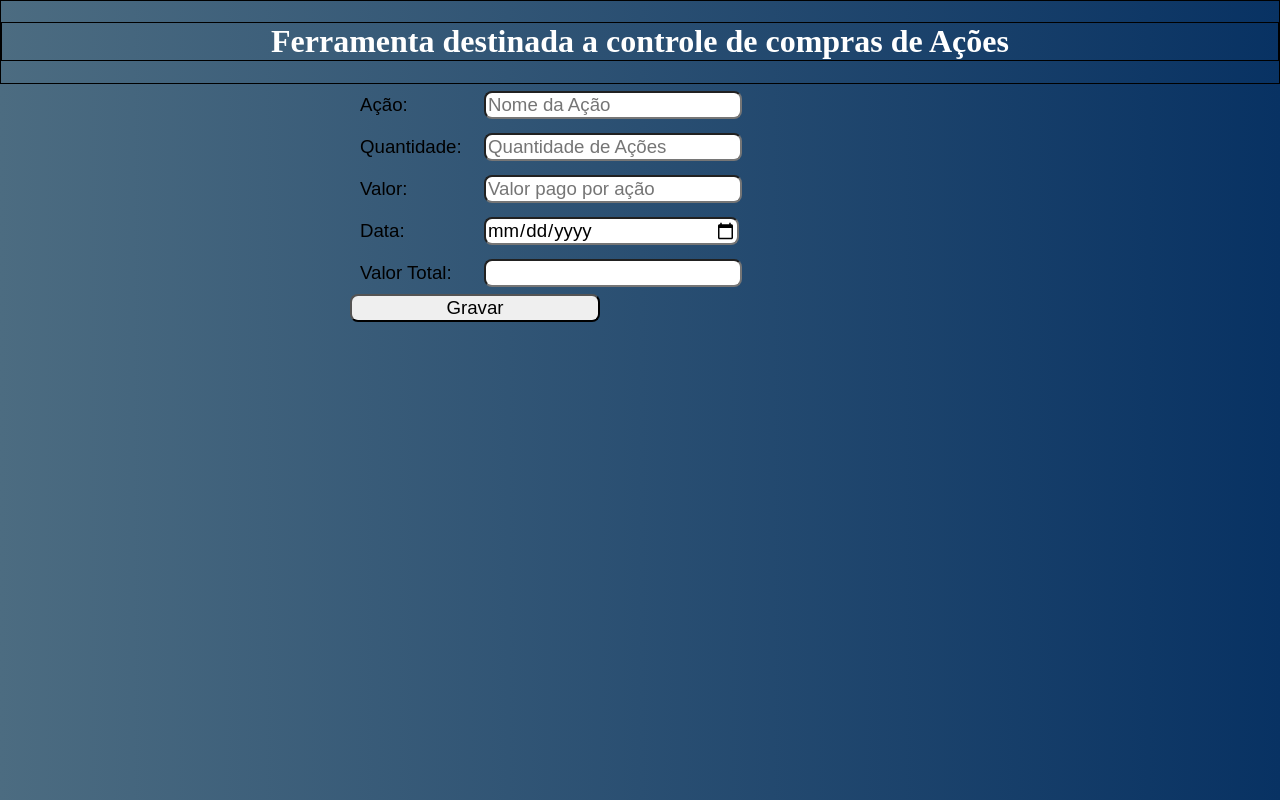
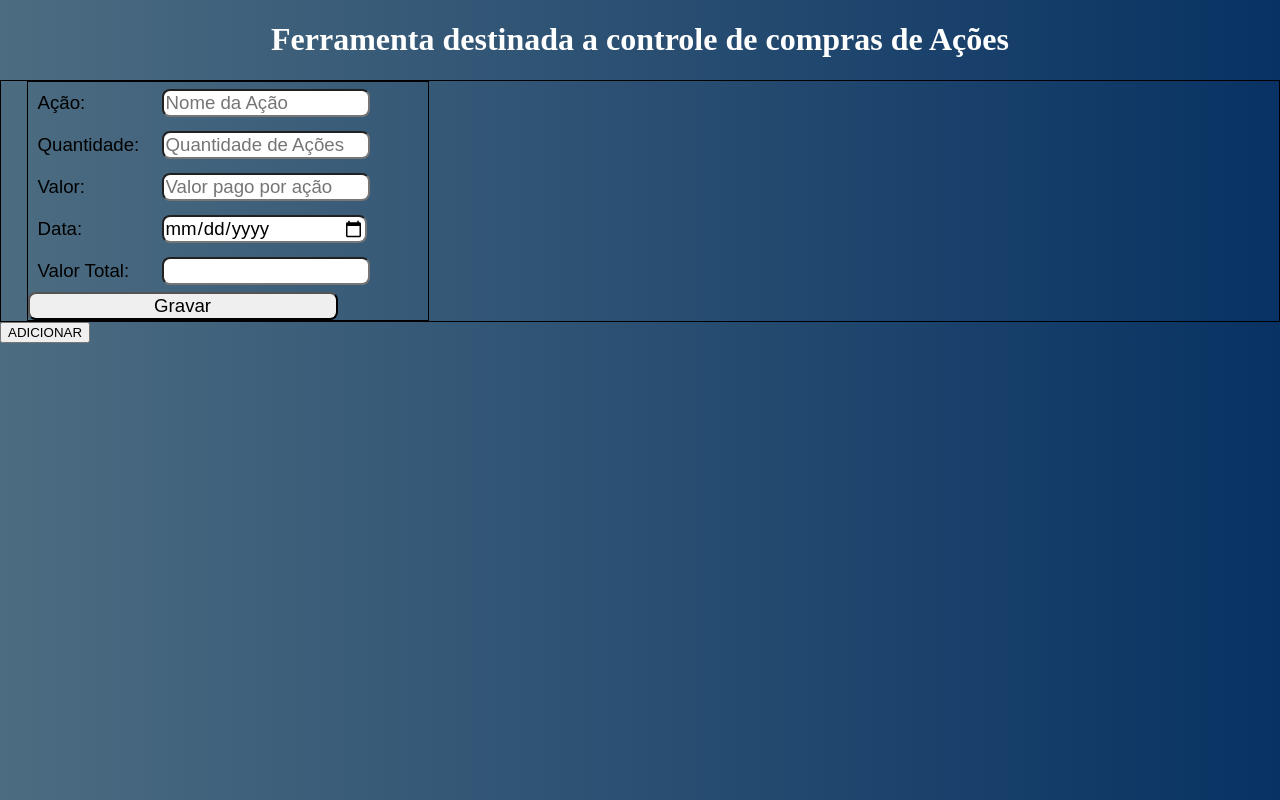
Before and after one commit to talespasa/Acoes, a plain HTML site: page index.html in a window 1280 px wide. Drawn offline with Linux system fonts and the light colour scheme.

Commit message:
Ajuste
Ajustes

```diff
--- a/_css/style.css
+++ b/_css/style.css
@@ -4,21 +4,20 @@
     width: 100%;
     background-image: linear-gradient(to right, #4c6c81, #083263);
 }
-
-header {
+div#form{
     border: 1px solid black;
 
 }
 header h1 {
-    border: 1px solid black;
     color: white;
     text-align: center;
 }
 
+form {
+    width: 400px;
+    margin-left: 2%;
+    border: solid 1px black;
 
-form {
-    width: 600px;
-    margin-left: 350px;
 }
 
 label {
@@ -30,10 +29,16 @@ label {
 }
 
 input {
-    width: 250px;
+    width: 200px;
     font-family: sans-serif;
     font-size: 14pt;
     border-radius: 8px;
+    display: inline-block;
+}
+
+input#iGra{
+    width: 310px;
+
 }
 
 input:hover {
--- a/index.html
+++ b/index.html
@@ -42,6 +42,11 @@
          </div>
       </form>
    </div>
+
+   <button title="Adicionar transações" type="button" data-target="main-add-dropdown">
+      ADICIONAR
+      </button>
+
 </body>
 
 </html>
```
